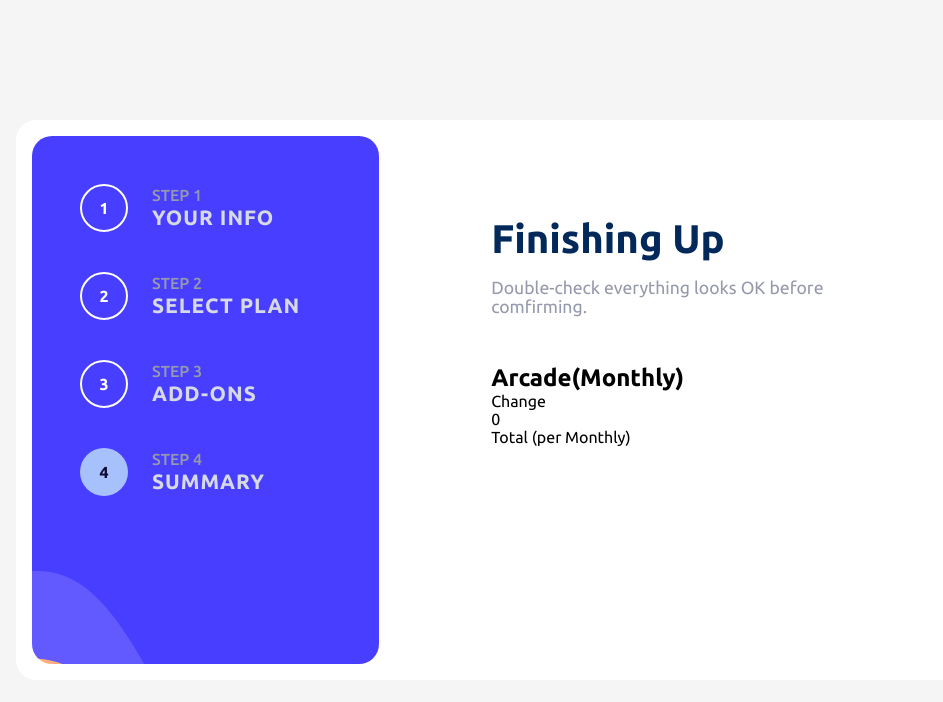
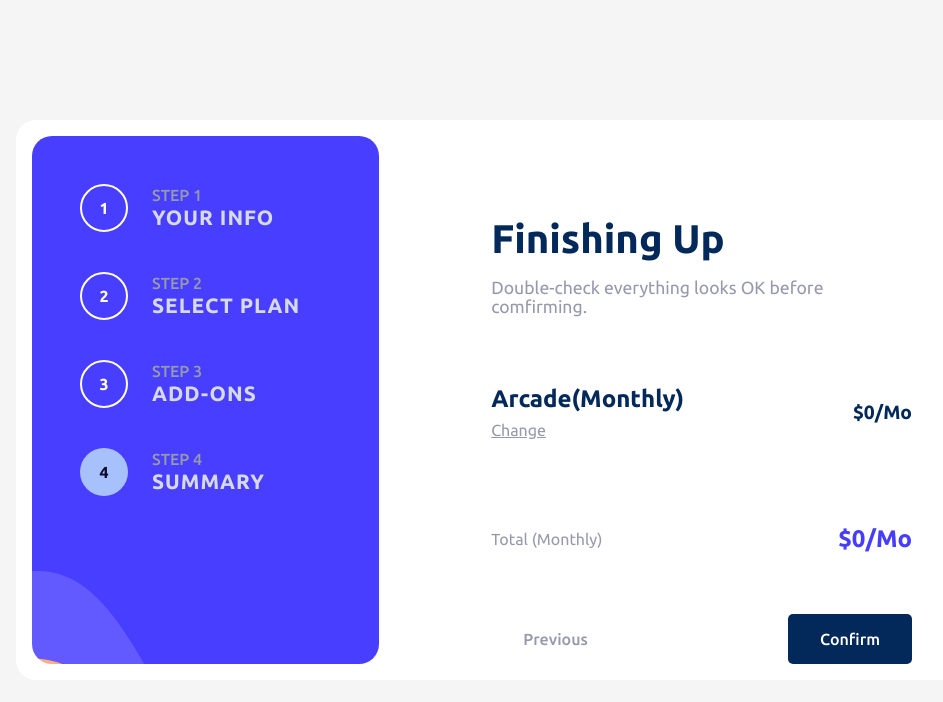
Before and after one commit to kaya70875/multi-step-form-react, a React (Vite) app in the folder multi-step-form/: page /confirm in a window 1280 px wide. Shown: the top 702 px of the page, without its empty margins (112-1055 px from the left). Built offline with nearby package versions, Linux system fonts and the light colour scheme.

Commit message:
complete confirmPage page

```diff
--- /dev/null
+++ b/multi-step-form/src/components/forms/_ConfirmPage.scss
@@ -0,0 +1,85 @@
+.confirm-wrapper {
+    width: 100%;
+    height: 100%;
+    display: flex;
+    flex-direction: column;
+
+    justify-content: space-between;
+}
+
+.sections-wrapper {
+    display: flex;
+    flex-direction: column;
+    justify-content: space-around;
+
+    height: 70%;
+}
+
+.plan-info {
+    display: flex;
+    align-items: center;
+    justify-content: space-between;
+    width: 100%;
+
+    p {
+        color : var(--marine-blue);
+        font-weight: 700;
+        font-size: 1.2rem;
+    }
+
+    .plan-info-header {
+        display: flex;
+        flex-direction: column;
+        gap : .5rem;
+
+        h2 {
+            font-size: 1.5rem;
+            font-weight: 700;
+            color: var(--marine-blue);
+        }
+
+        a {
+            color : var(--cool-gray);
+        }
+    }
+}
+
+.add-ons-info {
+    display: flex;
+    flex-direction: column;
+    gap : 1rem;
+
+    .add-on-info {
+        display: flex;
+        align-items: center;
+        justify-content: space-between;
+        width: 100%;
+
+        h4 {
+            font-weight: 500;
+            color : var(--cool-gray);
+            font-size: 1.1rem;
+        }
+
+        p {
+            color : var(--marine-blue);
+            font-weight: 500;
+            font-size: 1rem;
+        }
+    }
+}
+
+.total {
+    display: flex;
+    align-items: center;
+    justify-content: space-between;
+    width: 100%;
+
+    p{
+        color : var(--cool-gray);
+    }
+
+    h2 {
+        color : var(--purplish-blue);
+    }
+}
--- a/multi-step-form/src/components/routes/ConfirmPage.tsx
+++ b/multi-step-form/src/components/routes/ConfirmPage.tsx
@@ -1,32 +1,70 @@
 import { useFormContext } from "../../context/FormContext";
+import SubmitButton from "../buttons/FormButton";
+import PreviousButton from "../buttons/PreviousButton";
 import FormInfoSection from "../FormInfoSection";
 import FormStepsSection from "../FormStepsSection";
+import '../forms/_ConfirmPage.scss';
+import { useEffect, useState } from "react";
 
 export default function ConfirmPage() {
-    const {formData} = useFormContext();
+    const { formData } = useFormContext();
+    const [addOnsTotal, setAddOnsTotal] = useState(0);
+
+    // Calculate add-ons total when formData.addOns or formData.billing changes
+    useEffect(() => {
+        const total = formData.addOns.reduce((acc, addOn) => {
+            return acc + addOn.price;
+        }, 0);
+        setAddOnsTotal(total);
+    }, [formData.addOns, formData.billing]);
+
     return (
         <>
             <FormStepsSection currentStep={4} />
             <FormInfoSection formHeader="Finishing Up" formInfo="Double-check everything looks OK before comfirming.">
                 <form className="confirm-wrapper">
+                    <div className="sections-wrapper">
                         <section className="plan-info">
                             <header className="plan-info-header">
                                 <h2>{`${formData.plan}(${formData.billing})`}</h2>
-                        <p>Change</p>
+                                <a href="">Change</a>
                             </header>
-                    <p id="total-price">{formData.price}</p>
+                            {formData.billing === 'Monthly' ? (
+                                <p>
+                                    ${formData.price}/Mo
+                                </p>
+                            ) : (
+                                <p>
+                                    ${formData.price * 10}/Yr
+                                </p>
+                            )}
                         </section>
                         <section className="add-ons-info">
                             {formData.addOns.map(addOn => (
                                 <div className="add-on-info" key={addOn.title}>
-                            <p>{addOn.title}</p>
-                            <p>{addOn.price}</p>
+                                    <h4>{addOn.title}</h4>
+                                    {formData.billing === 'Monthly' ? (
+                                        <p>+${addOn.price}/Mo</p>
+                                    ) : (
+                                    <p>+${addOn.price}/Yr</p>
+                                )}
                                 </div>
                             ))}
                         </section>
                         <section className="total">
-                    <p>Total (per {formData.billing})</p>
+                            <p>Total ({formData.billing})</p>
+                            {formData.billing === 'Monthly' ? (
+                                <h2>${formData.price + addOnsTotal}/Mo</h2>
+                            ) : (
+                                <h2>${formData.price * 10 + addOnsTotal}/Yr</h2>
+                            )}
                         </section>
+                    </div>
+                    <div className="buttons-wrapper">
+                        <SubmitButton isLastStep={true}/>
+                        <PreviousButton />
+                    </div>
+
                 </form>
             </FormInfoSection>
 
```
Lines whose indentation alone changed are shown as unchanged.
